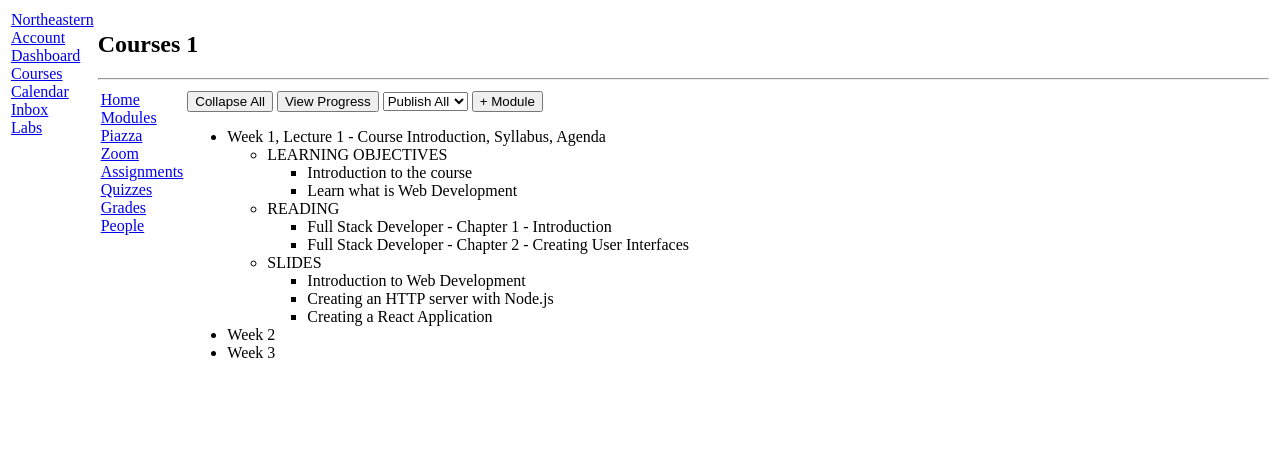
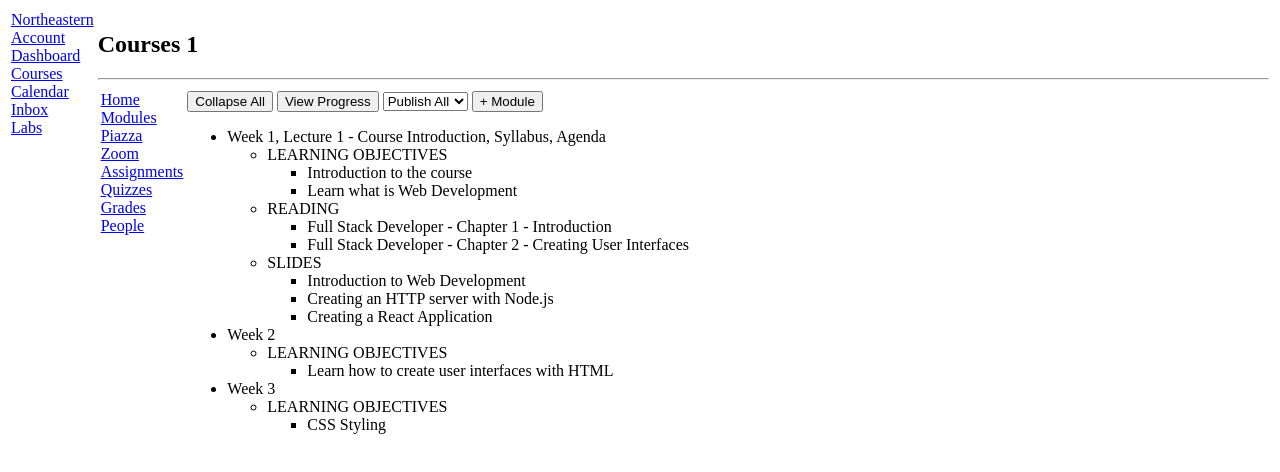
Before and after one commit to adilnurgg/webdev-client, a Next.js app: page /courses/1/modules in a window 1280 px wide. Shown: the top 472 px of the page. Built offline with nearby package versions, Linux system fonts and the light colour scheme.

Commit message:
small fix a1

```diff
--- a/app/(kambaz)/courses/[cid]/modules/page.tsx
+++ b/app/(kambaz)/courses/[cid]/modules/page.tsx
@@ -31,8 +31,16 @@ export default function Modules() {
             <li className="wd-content-item">Creating a React Application</li>
           </Lesson>
         </Module>
-        <Module title="Week 2">{/* Expand lessons on your own */}</Module>
-        <Module title="Week 3" />
+        <Module title="Week 2">
+          <Lesson title="LEARNING OBJECTIVES">
+            <li className="wd-content-item">Learn how to create user interfaces with HTML</li>
+          </Lesson>
+        </Module>
+        <Module title="Week 3">
+          <Lesson title="LEARNING OBJECTIVES">
+            <li className="wd-content-item">CSS Styling</li>
+          </Lesson>
+        </Module>
       </ul>
     </div>
   );
```
